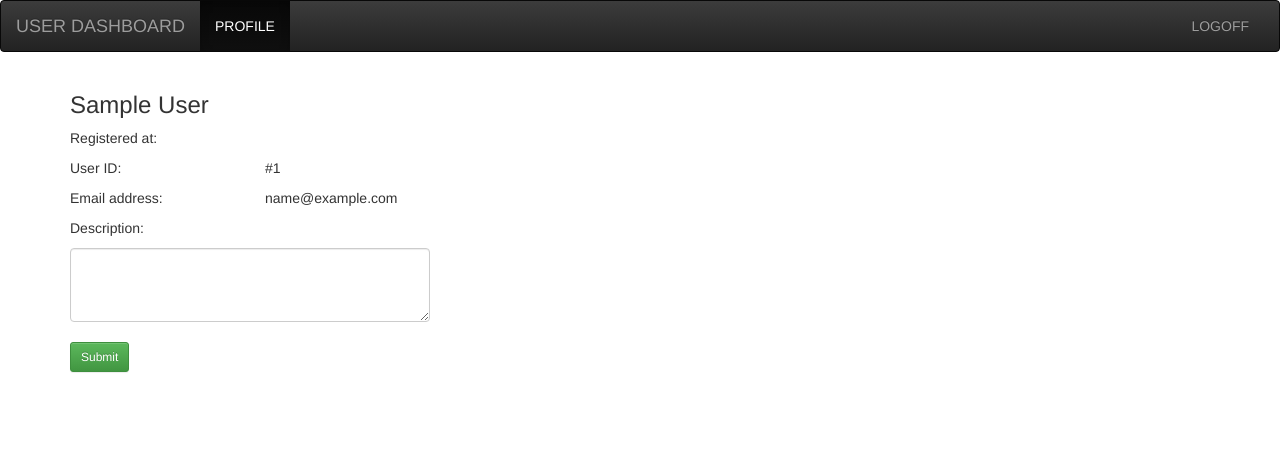
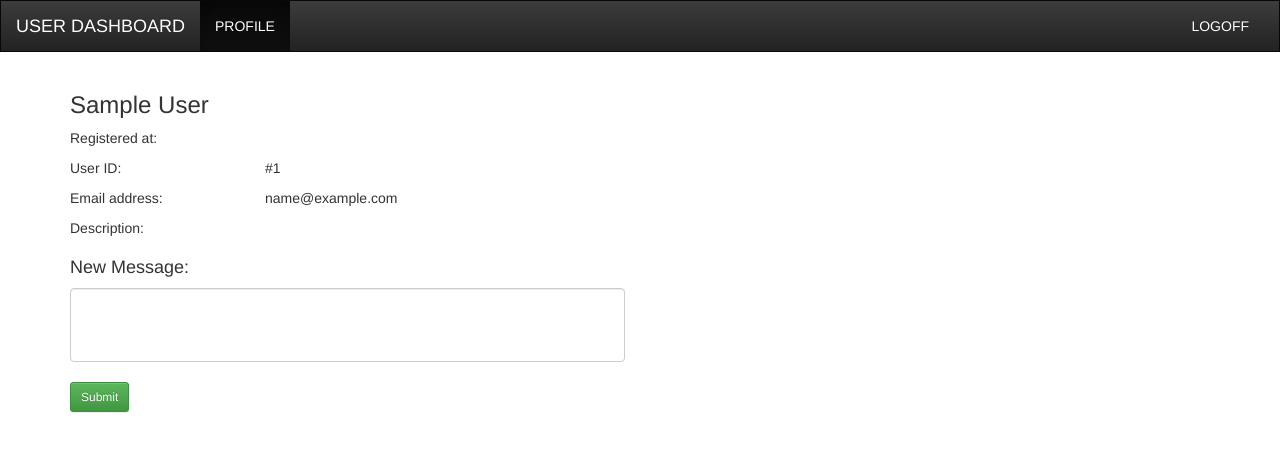
Before and after one commit to business-phil/user_dashboard, a Django app: template apps/dashboard/templates/dashboard/show.html in a window 1280 px wide. Shown: the top 452 px of the page. Run offline with Django 3.2, Linux system fonts and the light colour scheme; the template is opened without the code that fills it, so the values that code supplies are empty; the visitor is signed in with stand-in values (Sample User, id 1); parts of the project's set-up code (start-up, migrations or seed data) failed here and were passed over; some libraries are stand-ins or nearby versions.

Commit message:
added bootstrap to show.html for commments/messages

```diff
--- a/apps/dashboard/static/dashboard/css/style.css
+++ b/apps/dashboard/static/dashboard/css/style.css
@@ -1,3 +1,23 @@
 nav{
-	background-color:#000;
+	border-radius:0px !important;
 }
+
+.navbar-header a:hover{
+	color: red !important;
+}
+
+.navbar-inverse .navbar-brand, .navbar-inverse .navbar-nav>li>a {
+    color: #fff !important;
+}
+
+.navbar-inverse .navbar-nav>li>a:hover {
+    color: red !important;
+}
+
+textarea{
+	resize:none;
+}
+
+.wall_content{
+	padding-left:10px;
+}
--- a/apps/dashboard/templates/dashboard/show.html
+++ b/apps/dashboard/templates/dashboard/show.html
@@ -56,7 +56,10 @@
 	 	<div class='col-md-2'><p>{{user.description}}</p></div>
 	 </div>
 	 <div class='row'>
-	  	<div class='col-md-4'>
+	  	<div class='col-md-2'><h4>New Message:</h4></div>
+	 </div>
+	 <div class='row'>
+	  	<div class='col-md-6'>
 	  	<form action="{% url 'dashboard:new_message' user.id %}" method="post">
 	  		{% csrf_token %}
 	  		<textarea name='message' class='form-control' rows='3'></textarea>
@@ -68,31 +71,32 @@
 	 <br>
 	 {% for message in messages%}
 		 <div class='row'>
-		  	<div class='col-md-4'><p>{{message.messageuser.first_name}} wrote:</p></div>
+		  	<div class='col-md-6'><p class='bg-primary wall_content'><strong>{{message.messageuser.first_name}} wrote:</strong></p></div>
 		 </div>
 		 <div class='row'>
-		  	<div class='col-md-4'><p>{{message.message}}</p></div>
+		  	<div class='col-md-4'><p class='wall_content'>{{message.message}}</p></div>
 		 </div>
 	 {% for comment in comments %}
 	  	{% if message.id == comment.message.id %}
 	  	<div class='row'>
-	  		<div class='col-md-4 col-md-offset-1'><p>{{comment.user.first_name}} wrote:</p></div>
+	  		<div class='col-md-5 col-md-offset-1'><p class='bg-success wall_content'><strong>{{comment.user.first_name}} wrote:</strong></p></div>
 	 	</div>
 	 	<div class='row'>
-	  		<div class='col-md-4 col-md-offset-1'><p>{{comment.comment}}</p></div>
+	  		<div class='col-md-4 col-md-offset-1'><p class='wall_content'>{{comment.comment}}</p></div>
 	 	</div>
 	 	{% endif %}
 	{% endfor %}
 	<div class='row'>
-	  	<div class='col-md-4 col-md-offset-1'>
+	  	<div class='col-md-5 col-md-offset-1'>
 			<form action="{% url 'dashboard:new_comment' user.id message.id %}" method="post">
 				{% csrf_token %}
-			  	<textarea name='comment' class='form-control' rows='3'></textarea>
+			  	<textarea name='comment' class='form-control' rows='1'></textarea>
 			  	<br>
 		  		<button type='submit' class='btn btn-success btn-sm'>Submit</button>
 			</form>
 		</div>
 	</div>
+	<br>
   {% endfor %}
   </div>
 
--- a/apps/dashboard/views.py
+++ b/apps/dashboard/views.py
@@ -99,7 +99,7 @@ def create_admin(request):
 
 # show user wall
 def show(request, user_id):
-    messages = Message.objects.filter(walluser=user_id)
+    messages = Message.objects.filter(walluser=user_id).order_by('-created_at')
     comments = Comment.objects.all()
     user = User.objects.get(id=user_id)
     context = {
@@ -114,7 +114,7 @@ def new_message(request, user_id):  #POST REQUEST
     walluser = User.objects.get(id=user_id)
     message = request.POST['message']
     Message.objects.create(messageuser=messageuser, walluser=walluser, message=message)
-    return redirect(reverse('dashboard:show'), args=user_id)
+    return redirect(reverse('dashboard:show', args=user_id))
 
 # POST request for adding comment
 def new_comment(request, user_id, message_id):  #POST REQUEST
@@ -122,7 +122,7 @@ def new_comment(request, user_id, message_id):  #POST REQUEST
     message = Message.objects.get(id=message_id)
     comment = request.POST['comment']
     Comment.objects.create(user=user, message=message, comment=comment)
-    return redirect(reverse('dashboard:show'), args=user_id)
+    return redirect(reverse('dashboard:show', args=user_id))
 
 '''
 TO BE ADDED:
```
Also changed, not shown: apps/login/static/login/css/style.css (+16 -1 lines), db.sqlite3.
